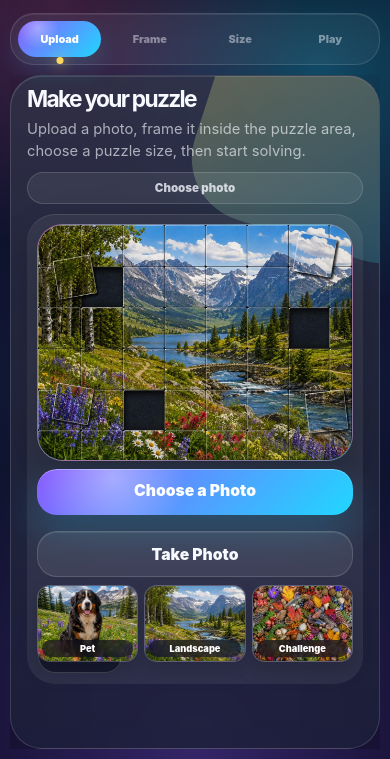
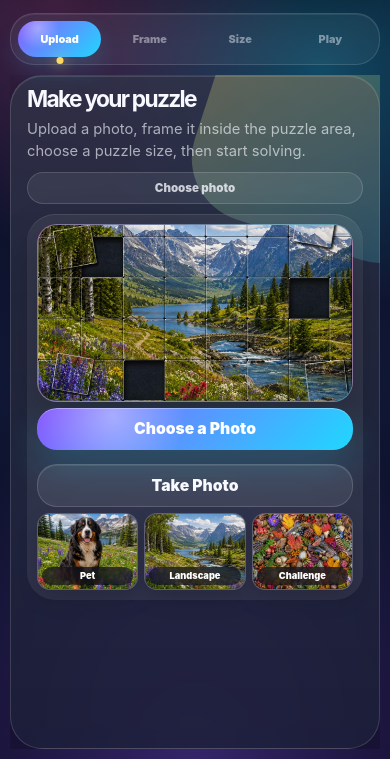
Before and after one commit to walkaplex/Piczzle, a website: page index.html in a window 390 px wide. Shown: the part 85-844 px from the top of the page. Drawn offline with Linux system fonts and the light colour scheme.

Commit message:
Remove mobile upload panel scrolling

```diff
--- a/css/styles.css
+++ b/css/styles.css
@@ -2781,14 +2781,31 @@ h3 {
 
 @media (max-width: 850px) {
   .app:not(.playMode) .panel.mobile-upload {
-    overflow-y: auto !important;
-    padding-bottom: max(18px, calc(env(safe-area-inset-bottom) + 18px)) !important;
-    -webkit-overflow-scrolling: touch !important;
+    overflow: visible !important;
+    padding-bottom: 12px !important;
+  }
+
+  .app:not(.playMode) .panel.mobile-upload .uploadBox {
+    gap: 6px !important;
+    padding: 10px !important;
+  }
+
+  .app:not(.playMode) .panel.mobile-upload .uploadBox .preview {
+    aspect-ratio: 16 / 9 !important;
+    max-height: clamp(150px, 26svh, 190px) !important;
+    border-radius: 20px !important;
+  }
+
+  .app:not(.playMode) .panel.mobile-upload .uploadBox .btn,
+  .app:not(.playMode) .panel.mobile-upload .uploadBox label.btn {
+    min-height: 42px !important;
+    padding: 11px 12px !important;
   }
 
   .app:not(.playMode) .panel.mobile-upload .demoPicker {
-    margin-bottom: max(10px, env(safe-area-inset-bottom)) !important;
-    padding-bottom: 2px !important;
+    gap: 6px !important;
+    margin-bottom: 0 !important;
+    padding-bottom: 0 !important;
   }
 }
 
--- a/index.html
+++ b/index.html
@@ -30,7 +30,7 @@
 <link rel="manifest" href="manifest.webmanifest">
 <link rel="icon" href="assets/app-icon.svg" type="image/svg+xml">
 <link rel="apple-touch-icon" href="assets/app-icon-premium.png">
-<link rel="stylesheet" href="css/styles.css?v=20260705-ux2">
+<link rel="stylesheet" href="css/styles.css?v=20260705-ux3">
 <link rel="stylesheet" href="css/pwa-safe-area.css?v=20260520">
 </head>
 <body>
--- a/sw.js
+++ b/sw.js
@@ -1,11 +1,11 @@
-const CACHE_NAME = "piczzle-app-v38";
+const CACHE_NAME = "piczzle-app-v39";
 const APP_SHELL = [
   "/Piczzle/",
   "/Piczzle/index.html",
   "/Piczzle/privacy.html",
   "/Piczzle/tester-invite.html",
   "/Piczzle/web-tester-invite.html",
-  "/Piczzle/css/styles.css?v=20260705-ux2",
+  "/Piczzle/css/styles.css?v=20260705-ux3",
   "/Piczzle/css/pwa-safe-area.css?v=20260520",
   "/Piczzle/js/native.js?v=20260520",
   "/Piczzle/js/share-config.js?v=20260527",
```
